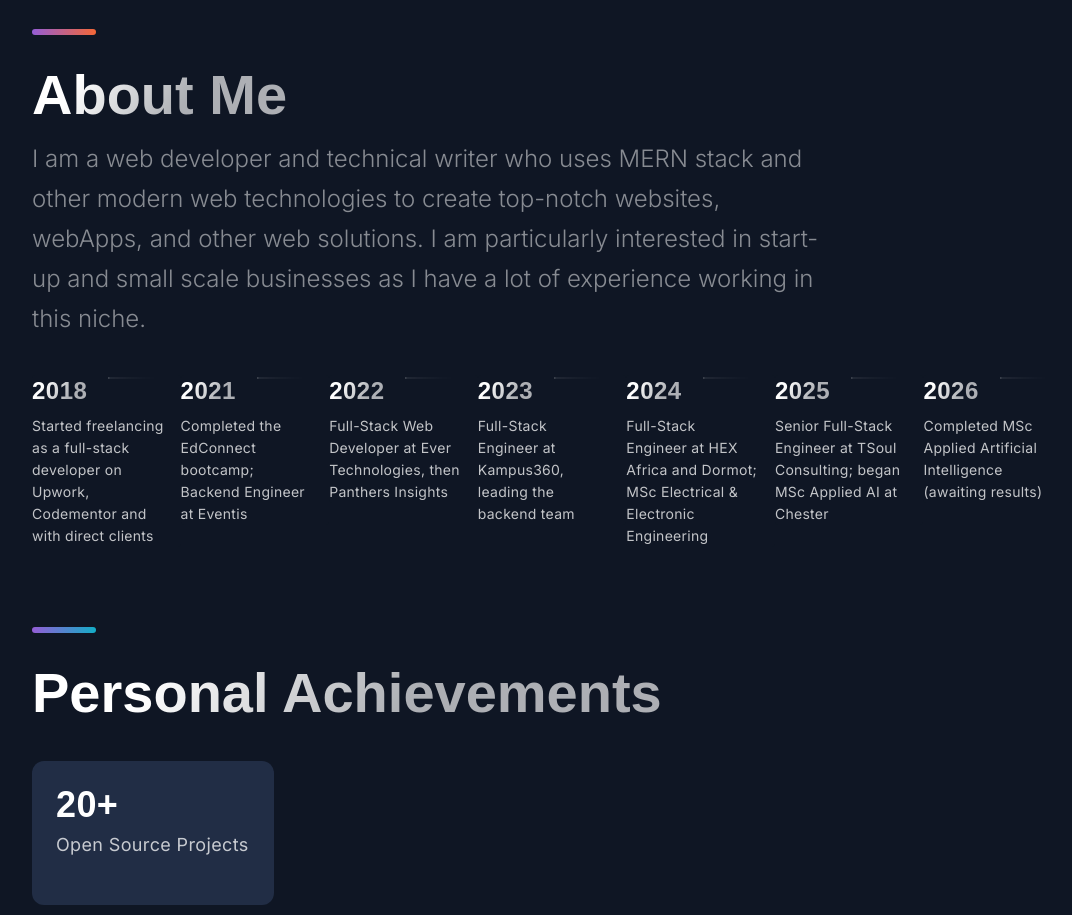
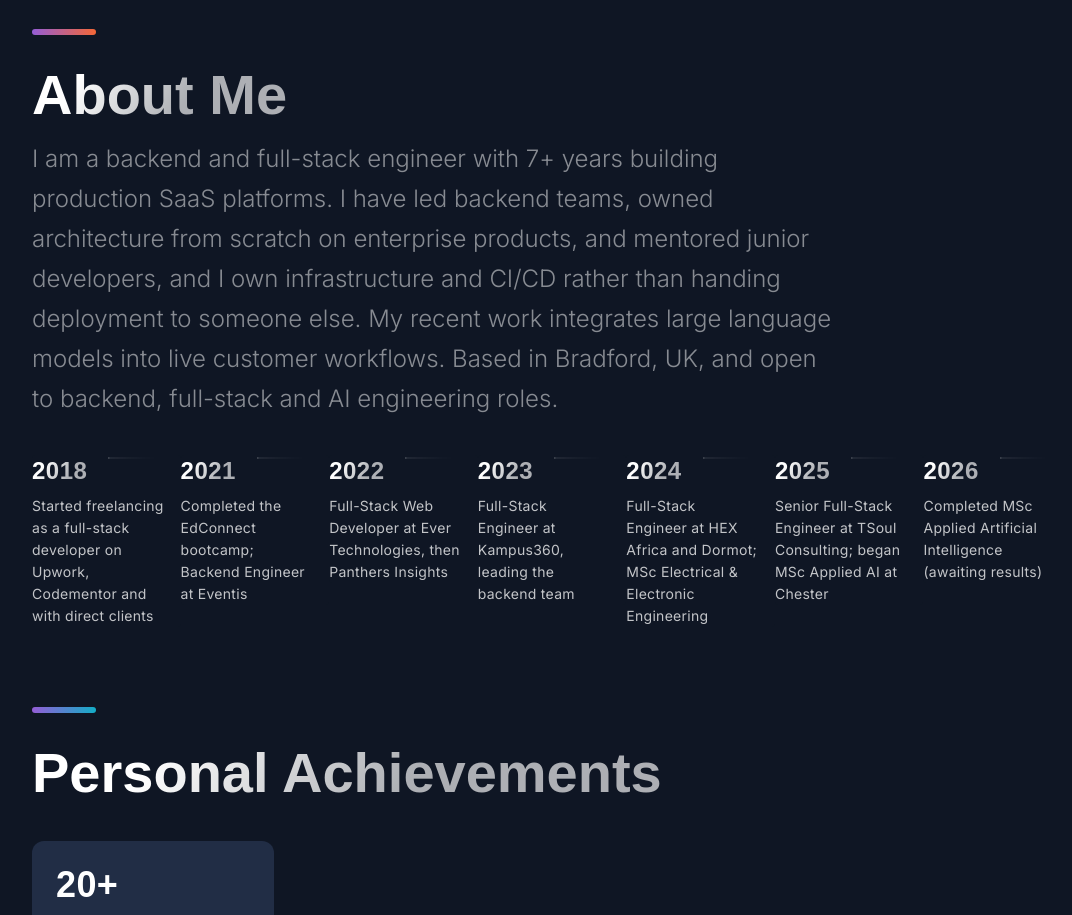
Before and after one commit to Babajide777/portfolio-website-1, a Next.js app: page / in a window 1280 px wide. Shown: the part 5580-6495 px from the top of the page, without its empty margins (88-1160 px from the left). Built offline with nearby package versions, Linux system fonts and the light colour scheme.

Commit message:
Update About Me text

```diff
--- a/app/components/TimeLine/TimeLine.js
+++ b/app/components/TimeLine/TimeLine.js
@@ -69,10 +69,13 @@ const Timeline = () => {
     <Section id="about">
       <SectionTitle>About Me</SectionTitle>
       <SectionText>
-        I am a web developer and technical writer who uses MERN stack and other
-        modern web technologies to create top-notch websites, webApps, and other
-        web solutions. I am particularly interested in start-up and small scale
-        businesses as I have a lot of experience working in this niche.
+        I am a backend and full-stack engineer with 7+ years building production
+        SaaS platforms. I have led backend teams, owned architecture from
+        scratch on enterprise products, and mentored junior developers, and I
+        own infrastructure and CI/CD rather than handing deployment to someone
+        else. My recent work integrates large language models into live
+        customer workflows. Based in Bradford, UK, and open to backend,
+        full-stack and AI engineering roles.
       </SectionText>
       <CarouselContainer ref={carouselRef} onScroll={handleScroll}>
         <>
```
